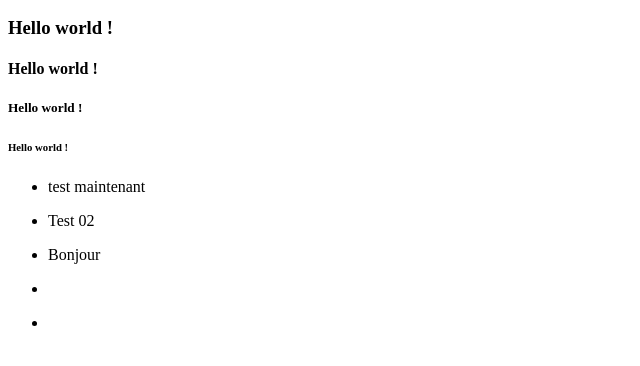
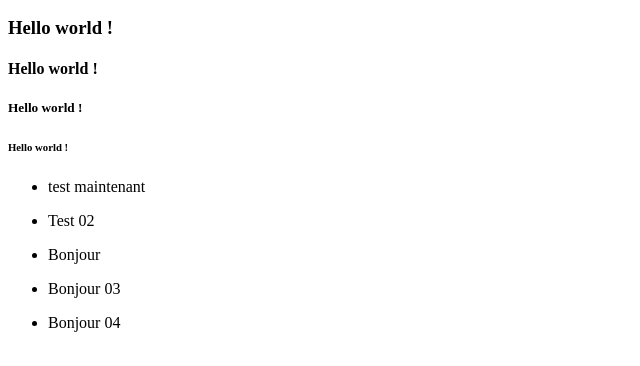
Before and after one commit to air-312/cda_test, a plain HTML site: page index.html in a window 1280 px wide. Shown: the part 110-476 px from the top of the page, without its empty margins (0-640 px from the left). Drawn offline with Linux system fonts and the light colour scheme.

Commit message:
dernier test

```diff
--- a/index.html
+++ b/index.html
@@ -28,11 +28,11 @@
       </li>
       <li>
         <p></p>
-        <p class="toto"></p>
+        <p class="toto">Bonjour 03</p>
       </li>
       <li>
         <p></p>
-        <p class="toto"></p>
+        <p class="toto">Bonjour 04</p>
       </li>
     </ul>
   </body>
```
